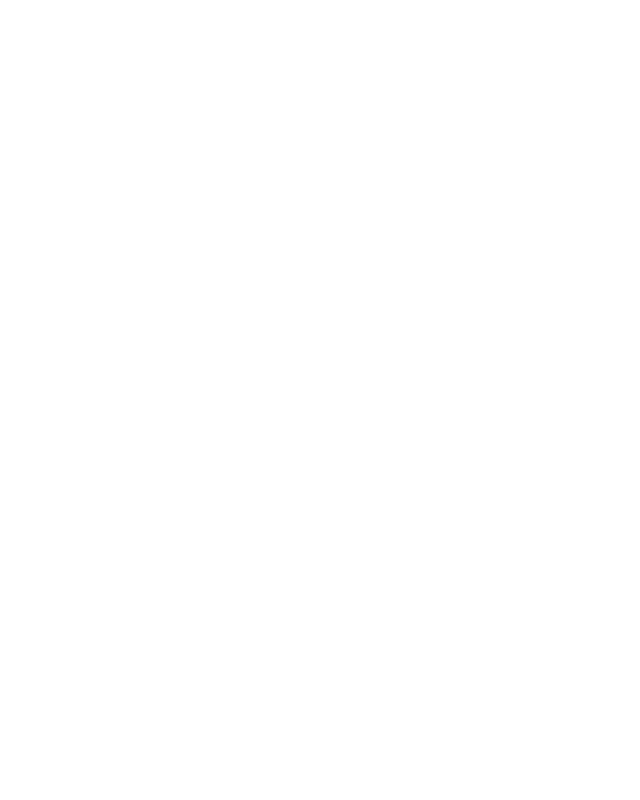
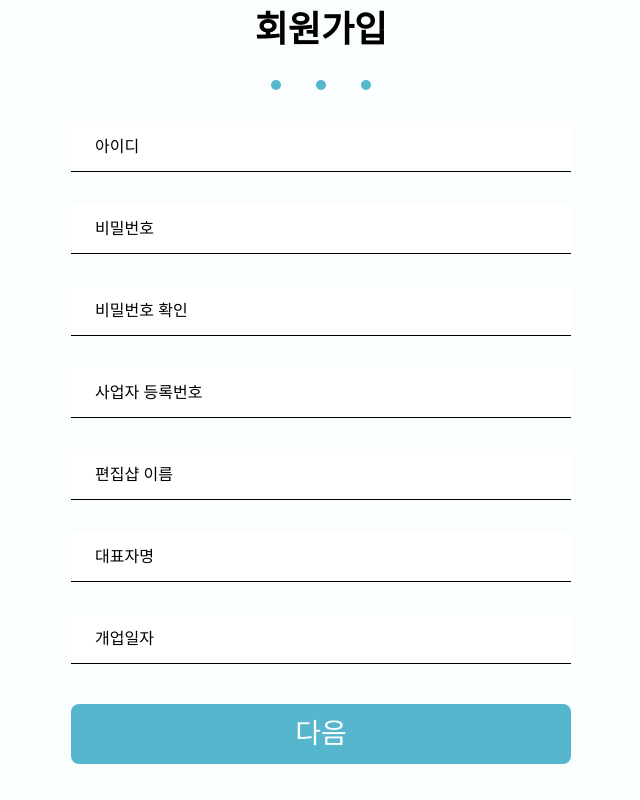
Before and after one commit to SHAVIZU/SHAVIZU-Client, a React (Create React App) app: page /signup in a window 1280 px wide. Before the commit this address had no page. Shown: the whole page, without its empty margins (319-959 px from the left). Built offline with nearby package versions, Linux system fonts and the light colour scheme.

Commit message:
⚡️ :: signup firstpage publishing

```diff
--- /dev/null
+++ b/src/components/auth/signup/FirstSignup.tsx
@@ -0,0 +1,18 @@
+import React from "react";
+import * as S from "../styles";
+const FirstSignup = () => {
+  return (
+    <>
+      <S.Input placeholder="아이디" />
+      <S.Input placeholder="비밀번호" type="password" />
+      <S.Input placeholder="비밀번호 확인" type="password" />
+      <S.Input placeholder="사업자 등록번호" />
+      <S.Input placeholder="편집샵 이름" />
+      <S.Input placeholder="대표자명" />
+      <S.Input placeholder="개업일자" />
+      <S.Submit>다음</S.Submit>
+    </>
+  );
+};
+
+export default FirstSignup;
--- a/src/components/auth/styles.ts
+++ b/src/components/auth/styles.ts
@@ -11,16 +11,16 @@
 export const Title = styled.h1`
     font-weight: 700;
     font-size: 36px;
-    margin-bottom: 24px;
+    margin-bottom: 28px;
 `;
 export const Input = styled.input`
     width: 500px;
-    height: 60px;
+    height: 50px;
     background-color: white;
     border:none;
     border-bottom: 1px solid black;
     outline: none;
-    margin-top: 48px;
+    margin-top: 32px;
     box-sizing:border-box;
     padding-left: 24px;
     font-size: 18px;
@@ -49,3 +49,15 @@
     line-height: 60px;
     margin-top: 40px;
 `;
+export const SignupStepBox = styled.div`
+    width: 100px;
+    height: 10px;
+    display: flex;
+    justify-content: space-between;
+`
+export const SignupStep = styled.div`
+    width: 10px;
+    height: 10px;
+    border-radius:50%;
+    background-color: #55B6CE;
+`;
--- a/src/pages/index.ts
+++ b/src/pages/index.ts
@@ -1,2 +1,3 @@
 export {default as LoginPage} from './login/LoginPage'
 export {default as ChangePwPage} from './changePw/ChangePwPage'
+export {default as SignupPage} from './signup/SignupPage'
--- /dev/null
+++ b/src/pages/signup/SignupPage.tsx
@@ -0,0 +1,20 @@
+import React, { FC } from "react";
+import FirstSignup from "../../components/auth/signup/FirstSignup";
+import * as S from "../../components/auth/styles";
+const SignupPage: FC = (): JSX.Element => {
+  return (
+    <>
+      <S.Container>
+        <S.Title>회원가입</S.Title>
+        <S.SignupStepBox>
+          <S.SignupStep />
+          <S.SignupStep />
+          <S.SignupStep />
+        </S.SignupStepBox>
+        <FirstSignup />
+      </S.Container>
+    </>
+  );
+};
+
+export default SignupPage;
--- a/src/router/Router.tsx
+++ b/src/router/Router.tsx
@@ -1,12 +1,13 @@
 import { FC } from "react";
 import { Routes, Route, BrowserRouter } from "react-router-dom";
-import { LoginPage, ChangePwPage } from "../pages";
+import { LoginPage, ChangePwPage, SignupPage } from "../pages";
 const Router: FC = (): JSX.Element => {
   return (
     <BrowserRouter>
       <Routes>
         <Route path="/login" element={<LoginPage />} />
         <Route path="/change-pw" element={<ChangePwPage />} />
+        <Route path="/signup" element={<SignupPage />} />
       </Routes>
     </BrowserRouter>
   );
```
